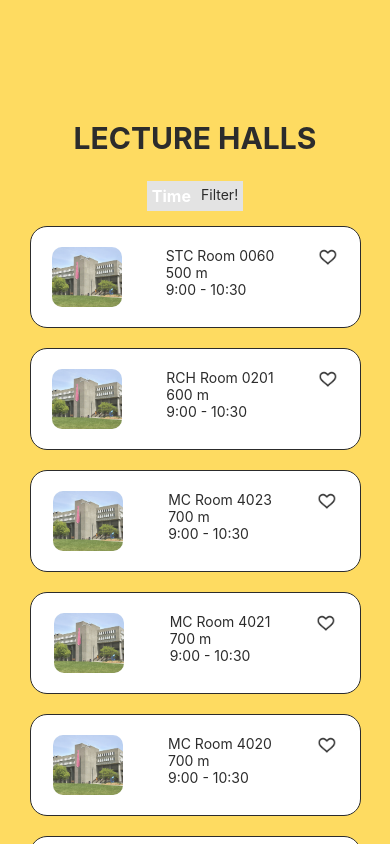
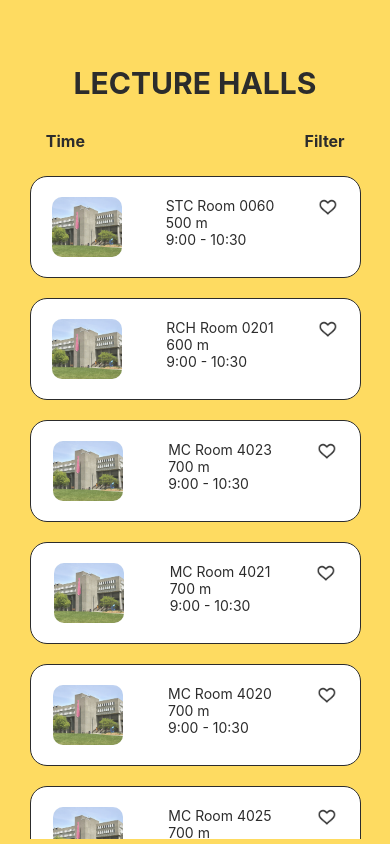
Before and after one commit to classroom-finder/class-finder, a React Native app: screen / in a window 390 px wide. Shown: the top 844 px of the page. Built offline with nearby package versions, Linux system fonts and the light colour scheme.

Commit message:
fixed styling and added filter time buttons

```diff
--- a/App.js
+++ b/App.js
@@ -1,11 +1,12 @@
 import React from 'react';
+import { render } from 'react-dom';
 import { StyleSheet, Text, View, Button, FlatList, SafeAreaView, TouchableOpacity} from 'react-native';
 import { LecHall, HeaderBar } from './Components';
 
 export default function App() {
 
   return (
-    <View style={styles.container}>
+    <SafeAreaView style={styles.container}>
       <View>
         <HeaderBar/>
       </View>
@@ -14,13 +15,13 @@ export default function App() {
         <TouchableOpacity style={styles.button}>
           <Text style={styles.buttonText}>Time</Text>
         </TouchableOpacity>
-
+        <View style={{flex: 3}}></View>
         <TouchableOpacity style={styles.button}>
-          <Text>Filter!</Text>
+          <Text style={styles.buttonText}>Filter</Text>
         </TouchableOpacity>
       </View>
 
-      <SafeAreaView style={styles.listHalls}>
+      <View style={styles.listHalls}>
         <FlatList
         showsVerticalScrollIndicator ={false}
         data={DATA}
@@ -29,9 +30,9 @@ export default function App() {
           <LecHall name={item.title} distance={item.distance} availability={item.availability}/>
         )}>
         </FlatList>
-      </SafeAreaView>
+      </View>
 
-    </View>
+    </SafeAreaView>
   );
 }
 
@@ -44,8 +45,9 @@ const styles = StyleSheet.create({
     opacity: 0.83,
     alignItems: 'center',
     justifyContent: 'center',
-    paddingTop: 40,
-    paddingBottom: 10,
+    paddingTop: 5,
+    paddingBottom: 5,
+    flex: 1
   },
 
   textInList: {
@@ -54,7 +56,8 @@ const styles = StyleSheet.create({
   },
 
   listHalls: {
-    width: '90%'
+    width: '90%',
+    flex: 4
   },
 
   listItem: {
@@ -71,20 +74,22 @@ const styles = StyleSheet.create({
   },
 
   filterAndTimeBar: {
-    flex: 1,
-    paddingTop: 5,
-    paddingBottom: 5,
+    alignContent: 'space-around',
+    justifyContent: 'space-evenly',
+    margin: 10,
     flexDirection: 'row',
+    width: '85%'
   },
 
   button: {
     alignItems: "center",
-    backgroundColor: "#DDDDDD",
     padding: 5,
+    height: 30,
+    flex: 1,
   },
 
   buttonText: {
-    color: 'white',
+    color: 'black',
     fontSize: 16,
     fontWeight: 'bold',
 
@@ -92,6 +97,8 @@ const styles = StyleSheet.create({
 
 
 });
+
+
 
 const DATA = [
   {
--- a/Components.js
+++ b/Components.js
@@ -56,8 +56,8 @@ const styles = StyleSheet.create({
         fontWeight: 'bold',
     },
     headerBar: {
-        paddingTop: 80,
-        paddingBottom: 20,
+        paddingTop: 60,
+        paddingBottom: 15,
     },
 
     lecHallItem: {
```
